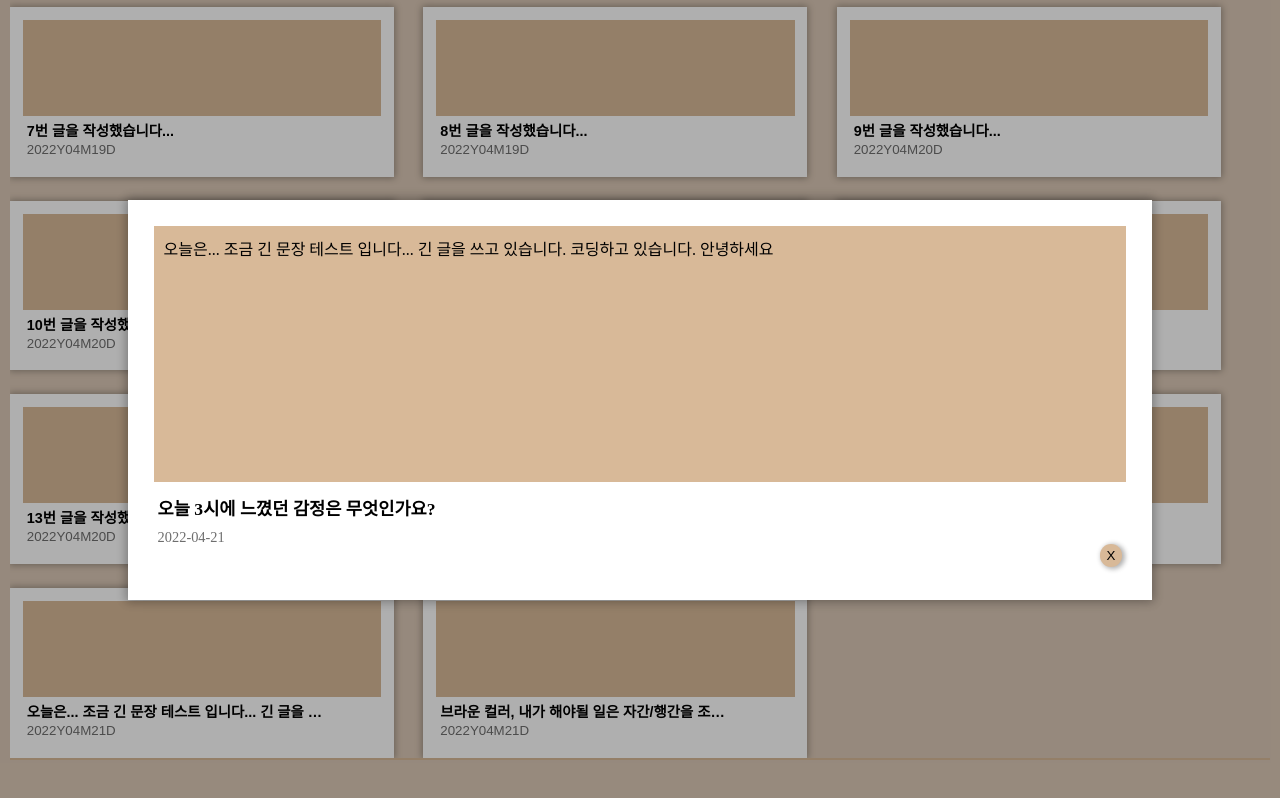
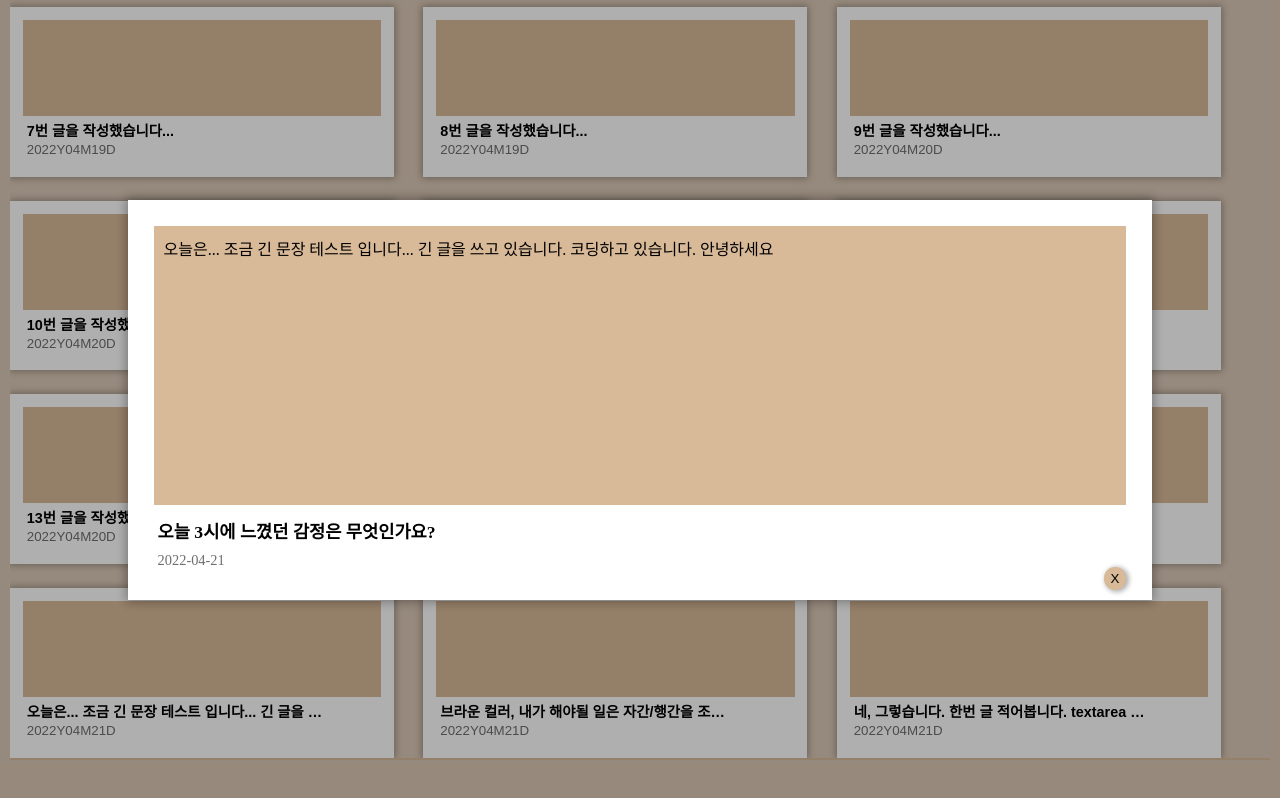
Before and after one commit to postop09/iammomoproject, a React (Create React App) app in the folder client/: page /momoshare in a window 1280 px wide. Both pictures are taken after a click on the item 202 px from the left and 1340 px from the top of the page. Shown: the part 668-1466 px from the top of the page. Built offline with nearby package versions, Linux system fonts and the light colour scheme.

Commit message:
[Fix] #13 로그인/회원가입 안내 모달창 수정
1. 로그인 상태인 경우에도 로그인/회원가입 안내창 출력되는 문제 해결

2. API 호출 테스트
- 질문 목록 API 호출 및 랜덤 출력 확인
- 게시글 API 호출 확인

```diff
--- a/client/src/components/MainPage/CardList.js
+++ b/client/src/components/MainPage/CardList.js
@@ -1,13 +1,31 @@
 import styled from 'styled-components';
 import Card from './Card';
 import questionData from '../../database/questionData.json';
+import axios from 'axios';
+import { useEffect } from 'react';
 
-export default function CardList({setIsClicked, setQuestion}) {
+export default function CardList({setIsClicked, setQuestion, topic, setTopic}) {
   const handleClick = () => {
     setIsClicked((prev) => !prev);
-    let questionNum = parseInt(Math.random() * questionData.length)
-    setQuestion(questionData[questionNum].topic);
+    // 로컬 데이터베이스
+    // let questionNum = parseInt(Math.random() * questionData.length)
+    // setQuestion(questionData[questionNum].topic);
+
+    // 서버 API 호출
+    let randomPick = parseInt(Math.random() * topic.length)
+    setQuestion(topic[randomPick].title);
   }
+  const getTopic = async() => {
+    const res = await axios.get('http://52.79.45.37:8080/api/topic');
+
+    res.data.map((topic) => {
+      setTopic((prev) => [...prev, topic])
+    })
+  }
+  useEffect(() => {
+    getTopic();
+  }, []);
+
 
   return (
       <ListCards onClick={handleClick}>
--- a/client/src/components/Modal/ModalCard.js
+++ b/client/src/components/Modal/ModalCard.js
@@ -17,9 +17,10 @@ export default function ModalCard({setIsClicked, isLoggedIn, Question}) {
       if (result) {
         setIsClicked((prev) => !prev)
       }
-    } else if (e.target.tagName === 'TEXTAREA') {
+    }
+  }
+  const modalLoginOpen = () => {
       setAnnounceLogin((prev) => !prev)
-    }
   }
 
   return (
@@ -30,7 +31,7 @@ export default function ModalCard({setIsClicked, isLoggedIn, Question}) {
         </BackBox>
         <FrontBox>
           <TxtQuestion>{Question}</TxtQuestion>
-          {isLoggedIn ? <TxtArea /> : <TxtArea disabled />}
+          {isLoggedIn ? <TxtArea /> : <TxtArea readOnly onClick={modalLoginOpen} />}
           <WrapBtn>
             <BtnCancel type='button' onClick={modalClose}>취소</BtnCancel>
             <BtnSubmit type='submit'>글 입력 완료</BtnSubmit>
--- a/client/src/components/Modal/ModalOthersCard.js
+++ b/client/src/components/Modal/ModalOthersCard.js
@@ -2,6 +2,7 @@ import React from 'react';
 import styled from 'styled-components';
 import theme from '../../theme';
 import testData from '../../database/testData.json';
+// import axios from 'axios';
 
 export default function ModalOthersCard({setIsClicked, cardId}) {
   const modalCloseSec = (e) => {
@@ -10,6 +11,13 @@ export default function ModalOthersCard({setIsClicked, cardId}) {
     }
   }
 
+  // const fetch = async() => {
+  //   const res = await axios.get('http://52.79.45.37:8080/api/post' );
+  //   console.log(res);
+
+  //   const resTwo = await axios.get('http://52.79.45.37:8080/api/topic');
+  //   console.log(resTwo);
+  // }
   return (
     testData.map((data) => {
       if (data.postId === +cardId) {
@@ -20,7 +28,7 @@ export default function ModalOthersCard({setIsClicked, cardId}) {
               <WrapTxt>
                 <TxtTitle>{data.topic}</TxtTitle>
                 <TxtDate>{data.createDate}</TxtDate>
-                <BtnClose>
+                <BtnClose onClick={() => {fetch()}}>
                   X<TxtHide>글 상세보기창 닫기</TxtHide>
                 </BtnClose>
               </WrapTxt>
@@ -58,11 +66,12 @@ const WrapShare = styled.div`
 `
 const WrapColorBox = styled.p`
   width: 100%;
-  height: 80%;
+  height: 40vh;
   margin-bottom: 10px;
   padding: 10px;
   line-height: 1.7rem;
   background-color: ${theme.color.mellow};
+  overflow-y: scroll;
 `
 const WrapTxt = styled.div`
   width: 100%;
@@ -83,7 +92,9 @@ const TxtDate = styled.small`
   color: #6e6e6e;
 `
 const BtnClose = styled.button`
-  float: right;
+  position: absolute;
+  right: 2vw;
+  bottom: 10px;
   box-shadow: 2px 1px 5px 1px #00000050;
   border-radius: 100%;
   padding: 4px 7px;
--- a/client/src/database/testData.json
+++ b/client/src/database/testData.json
@@ -134,5 +134,13 @@
     "topic": "지금 당장 생각나는 색깔은 무엇인가요? 1초안에 대답하기!",
     "contents": "브라운 컬러, 내가 해야될 일은 자간/행간을 조금 넓혀서 가독성을 늘리는 것과 텍스트를 작성하는 양식을 조금 손봐야 할 것 같다. 오늘은 일단 마무리하고 커밋 날린 다음에 추가 개발은 내일 하자.",
     "createDate": "2022-04-21"
+  },
+  {
+    "userId": 5,
+    "postId": 18,
+    "topicId": 3,
+    "topic": "오늘 하루 중 가장 기억에 남는 순간은 언제인가요?",
+    "contents": "네, 그렇습니다. 한번 글 적어봅니다. textarea value 에서 줄바꿈을 인식하는 양식이랑 텍스트박스에서 인식하는 줄바꿈이 다르다고 합니다. 즉, 그게 변환 되어서 <p>태그 내부에 적용이 되야한다는 소린데, </br>태그를 사용하는 거네. 일단 테스트 페이지에 연습해보면서 방법을 찾아야겠다. 이거 좀 길게 썻는데 몇 글자일까? 카드 규격에 오버되는 양일까? 다 적으면 이따가 한번 네이버로 글자수 확인해봐야지. 공백포함 247자다. 하지만 이 이후부터는 스크롤기능을 추가시켜서 디자인이 깨지지않게 조금 더 많은 양의 글을 쓸 수 있도록 한 번 만들어 봤다. 이제는 몇 자인지 모른다 그냥 대충 적는 글이다. 노래들으면서 일하고 있다. 친구들은 재미있게 게임하고 있다. 나는 재미있게 일해야지.",
+    "createDate": "2022-04-21"
   }
 ]
--- a/client/src/pages/MainPage/MainPage.jsx
+++ b/client/src/pages/MainPage/MainPage.jsx
@@ -10,13 +10,15 @@ export default function MainPage() {
   const [isClicked, setIsClicked] = useState(false);
   const [Question, setQuestion] = useState('');
 
+  const [topic, setTopic] = useState([]);
+
   return (
     <WrapMain>
       {isLoggedIn ?
         <TxtMain><TxtBlock>하루 5분</TxtBlock> 나에게 솔직해지는 시간</TxtMain> :
         <TxtMain><TxtBlock>하루 5분</TxtBlock> 가장 솔직해지는 시간</TxtMain>
       }
-      <CardList setIsClicked={setIsClicked} setQuestion={setQuestion} />
+      <CardList setIsClicked={setIsClicked} setQuestion={setQuestion} topic={topic} setTopic={setTopic} />
       {isLoggedIn ?
         '' :
         <WrapTxtInfo>
```
